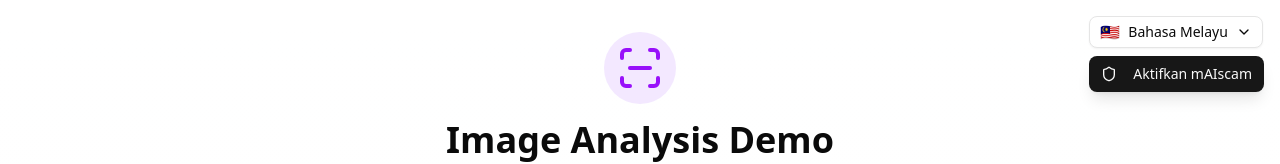
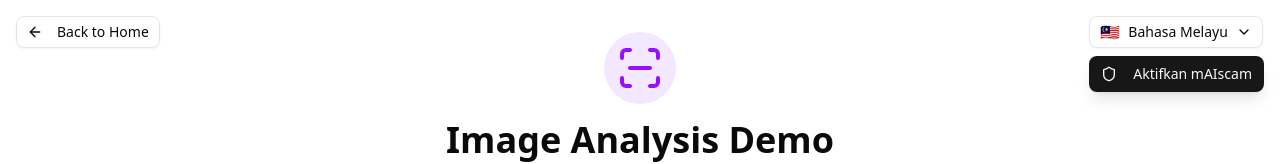
Before and after one commit to mAI-scam/mai-scam-frontend, a Next.js app: page /image-demo in a window 1280 px wide. Shown: the top 164 px of the page. Built offline with nearby package versions, Linux system fonts and the light colour scheme.

Commit message:
fix the back to home page button for 3 demo

```diff
--- a/src/app/email-demo/page.tsx
+++ b/src/app/email-demo/page.tsx
@@ -1,5 +1,8 @@
 'use client';
 
+import Link from 'next/link';
+import { Button } from '@/components/ui/button';
+import { ArrowLeft } from 'lucide-react';
 import { GmailHeader } from '@/components/email-demo/GmailHeader';
 import { GmailSidebar } from '@/components/email-demo/GmailSidebar';
 import { EmailContent } from '@/components/email-demo/EmailContent';
@@ -8,6 +11,16 @@ import { WebExtensionOverlay } from '@/components/email-demo/WebExtensionOverlay
 export default function EmailDemoPage() {
   return (
     <div className="h-screen flex flex-col bg-background relative">
+      {/* Return to Home Button */}
+      <div className="fixed bottom-6 left-6 z-40">
+        <Link href="/">
+          <Button variant="outline" size="sm" className="bg-white/90 backdrop-blur-sm shadow-lg">
+            <ArrowLeft className="h-4 w-4 mr-2" />
+            Back to Home
+          </Button>
+        </Link>
+      </div>
+
       <GmailHeader />
 
       <div className="flex flex-1 overflow-hidden">
--- a/src/app/image-demo/page.tsx
+++ b/src/app/image-demo/page.tsx
@@ -1,6 +1,9 @@
 "use client";
 
 import { useState } from "react";
+import Link from "next/link";
+import { Button } from "@/components/ui/button";
+import { ArrowLeft } from "lucide-react";
 import { ImageGallery, ScamImage } from "@/components/image-demo/ImageGallery";
 import { ImageAnalysisModal } from "@/components/image-demo/ImageAnalysisModal";
 import { WebExtensionOverlay } from "@/components/email-demo/WebExtensionOverlay";
@@ -26,7 +29,17 @@ export default function ImageDemoPage() {
   };
 
   return (
-    <div className="min-h-screen bg-gradient-to-b from-background to-muted/20">
+    <div className="min-h-screen bg-gradient-to-b from-background to-muted/20 relative">
+      {/* Return to Home Button */}
+      <div className="absolute top-4 left-4 z-50">
+        <Link href="/">
+          <Button variant="outline" size="sm" className="bg-white/90 backdrop-blur-sm">
+            <ArrowLeft className="h-4 w-4 mr-2" />
+            Back to Home
+          </Button>
+        </Link>
+      </div>
+
       {/* Header */}
       <div className="container mx-auto px-4 py-8">
         <div className="text-center max-w-3xl mx-auto mb-8">
--- a/src/app/website-demo/page.tsx
+++ b/src/app/website-demo/page.tsx
@@ -1,5 +1,8 @@
 'use client';
 
+import Link from 'next/link';
+import { Button } from '@/components/ui/button';
+import { ArrowLeft } from 'lucide-react';
 import { FakeBrowserBar } from '@/components/website-demo/FakeBrowserBar';
 import { ScamSiteHeader } from '@/components/website-demo/ScamSiteHeader';
 import { FlashSaleBanner } from '@/components/website-demo/FlashSaleBanner';
@@ -25,7 +28,17 @@ export default function WebsiteDemoPage() {
   }, [isActive, analyzeContent]);
 
   return (
-    <div className="min-h-screen bg-gray-50">
+    <div className="min-h-screen bg-gray-50 relative">
+      {/* Return to Home Button */}
+      <div className="fixed bottom-6 left-6 z-40">
+        <Link href="/">
+          <Button variant="outline" size="sm" className="bg-white/90 backdrop-blur-sm shadow-lg">
+            <ArrowLeft className="h-4 w-4 mr-2" />
+            Back to Home
+          </Button>
+        </Link>
+      </div>
+
       {/* Fake Browser UI */}
       <FakeBrowserBar />
 
--- a/src/components/email-demo/RiskAnalysisBlock.tsx
+++ b/src/components/email-demo/RiskAnalysisBlock.tsx
@@ -62,9 +62,9 @@ const translations = {
     high: "高",
     medium: "中",
     low: "低",
-    emailSubject: "主题"重要：您的账户已被冻结 - 需要立即采取行动"制造了紧迫感，这是网络钓鱼企图中的常见策略，鼓励立即采取行动而不仔细考虑。",
+    emailSubject: "主题\"重要：您的账户已被冻结 - 需要立即采取行动\"制造了紧迫感，这是网络钓鱼企图中的常见策略，鼓励立即采取行动而不仔细考虑。",
     noPersonalization: "此电子邮件缺乏真实银行优惠的合法个性化。",
-    enterInfo: "此外，"输入信息"的指示是一个重大危险信号，可能是窃取您凭据的欺诈行为的一部分。",
+    enterInfo: "此外，\"输入信息\"的指示是一个重大危险信号，可能是窃取您凭据的欺诈行为的一部分。",
     suspiciousLinks: "此电子邮件还包含几个可疑链接，可能会导致恶意网站。",
     falseUrgency: "虚假紧急性",
     suspiciousPromo: "可疑的促销优惠",
```
